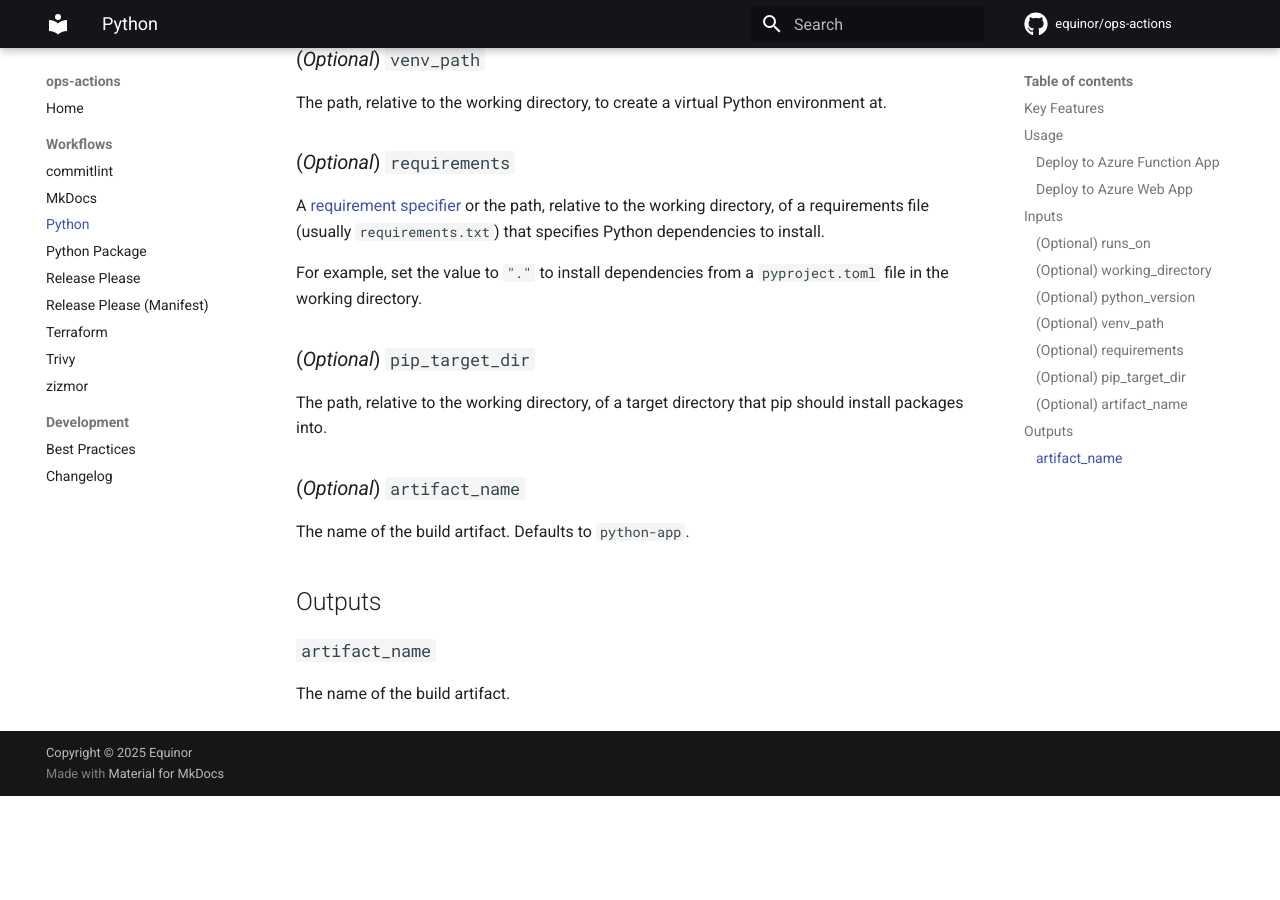
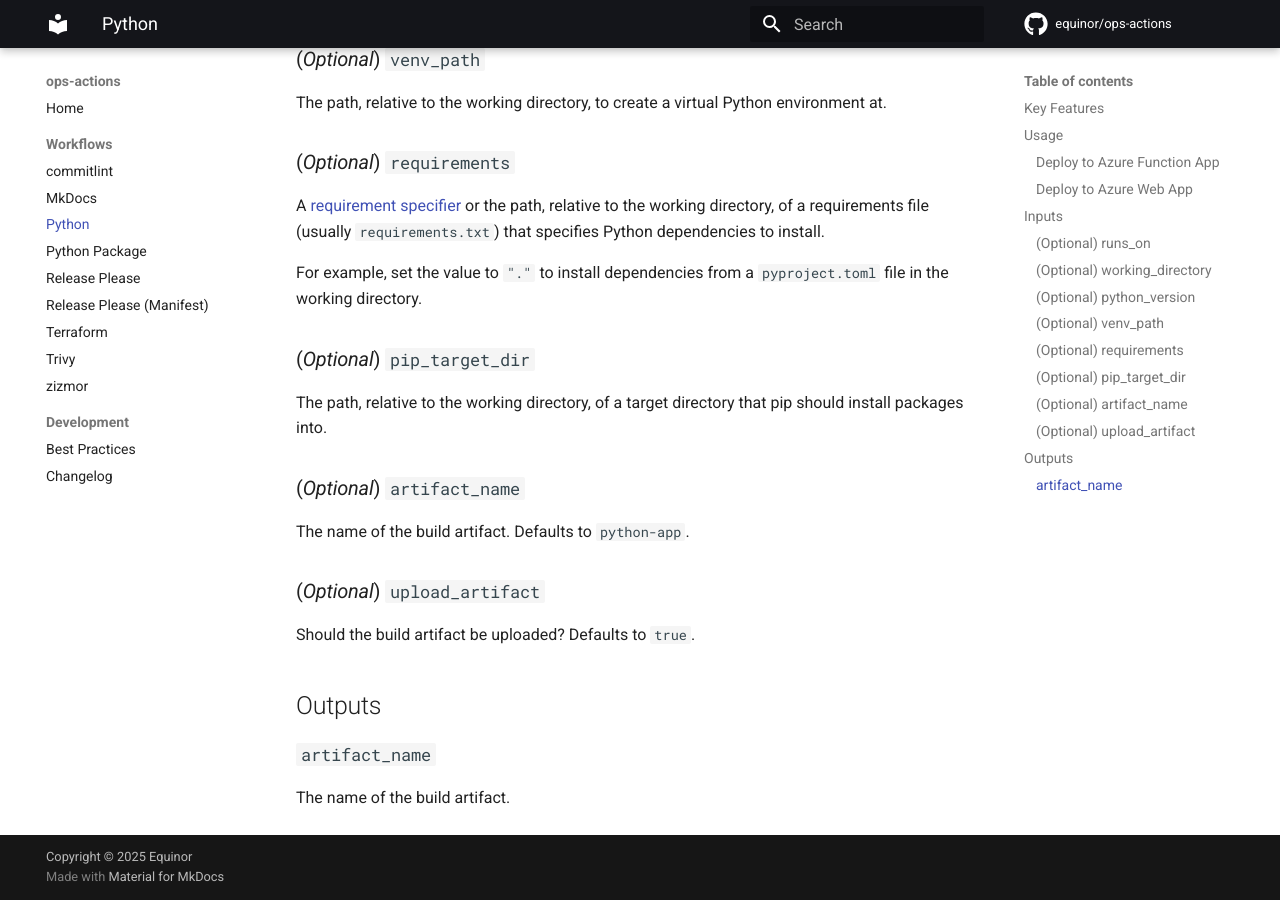
Before and after one commit to equinor/ops-actions, an MkDocs documentation site: the page built from docs/workflows/python.md, in a window 1280 px wide and 900 px high, scrolled down 2410 px. Built offline with MkDocs 1.6.1 and Material for MkDocs 9.7.7, drawn with Linux system fonts in a browser that asks for light colours; comment, search, counter and statistics services are not loaded; before the commit the page ends 3206 px from its top, so only the background shows below that.

Commit message:
feat(python): add input `upload_artifact` (#893)
Similar to #800.

Add an input to control whether or not the build artifact should be uploaded.

For example, use this input to only upload the artifact on push to main. This would allow the workflow to run on PR, to verify that checks pass, without taking up GitHub storage space.

```diff
--- a/docs/workflows/python.md
+++ b/docs/workflows/python.md
@@ -123,6 +123,10 @@ The path, relative to the working directory, of a target directory that pip shou
 
 The name of the build artifact. Defaults to `python-app`.
 
+### (*Optional*) `upload_artifact`
+
+Should the build artifact be uploaded? Defaults to `true`.
+
 ## Outputs
 
 ### `artifact_name`
```
Also changed, not shown: 1 other file.
